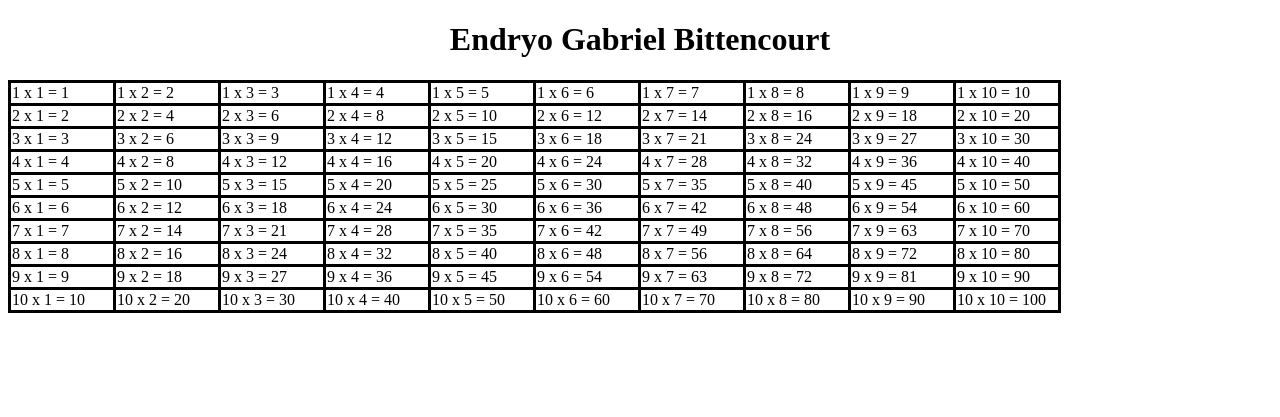
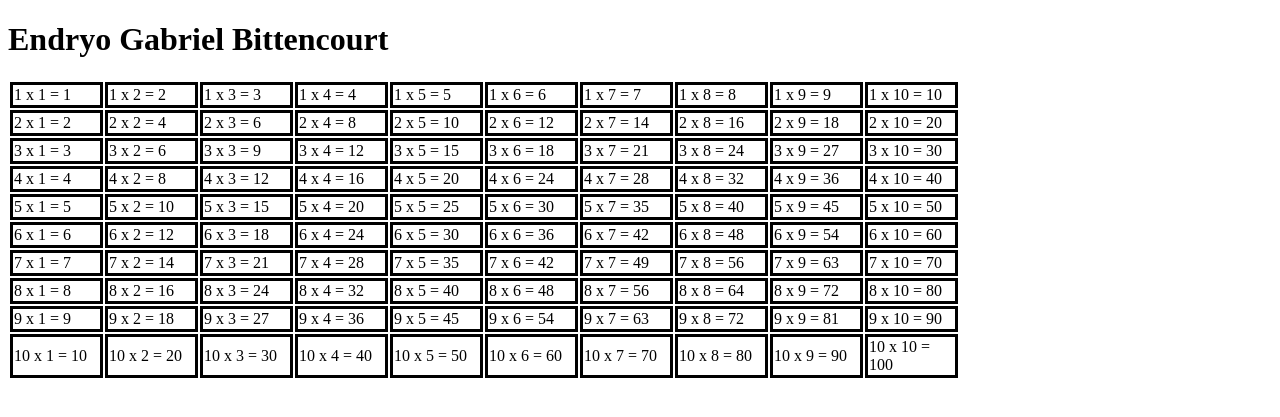
Before and after one commit to EndryoBittencourt/EndryoBittencourt_Desen_sistemas_Tarde, a PHP site: page /EndryoBittencourt_tabuada.php in a window 1280 px wide. Shown: the top 417 px of the page. Run offline with PHP 8.4, Linux system fonts and the light colour scheme.

Commit message:
exercicio tabuada

```diff
--- a/aula10-PHP/EndryoBittencourt_tabuada.php
+++ b/aula10-PHP/EndryoBittencourt_tabuada.php
@@ -3,27 +3,30 @@
 <head>
     <meta charset="UTF-8">
     <meta name="viewport" content="width=device-width, initial-scale=1.0">
-    <title>Tabuada PHP</title>
+    <title>Tabuada Em PHP</title>
     <style type="text/css">
-        table {
-            border-collapse: collapse;
-        }
 
         th, td {
             border: solid;
-            width: 100px;
+            width: 85px;
         }
+
     </style>
 </head>
 <body>
-    <h1 align="center">Endryo Gabriel Bittencourt</h1>
+    <h1>Endryo Gabriel Bittencourt</h1>
 
     <table>
     <?php
+
         for ($x = 1; $x <= 10; $x++) {
-            echo "<tr>";
-            for ($y = 1; $y <= 10; $y++) {
-                echo "<td> $x x $y = ".$x*$y."</td>";
+
+         echo "<tr>";
+
+         for ($y = 1; $y <= 10; $y++) {
+
+             echo "<td> $x x $y = ".$x*$y."</td>";
+
             }
             echo "</tr>";
         }
```
